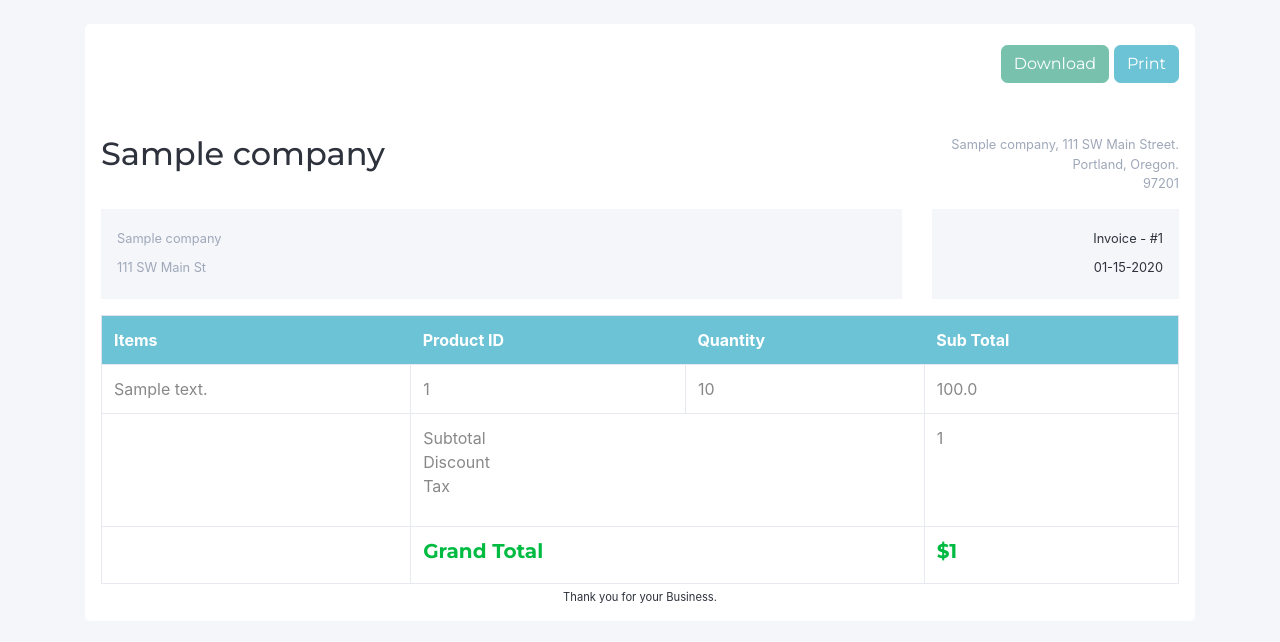
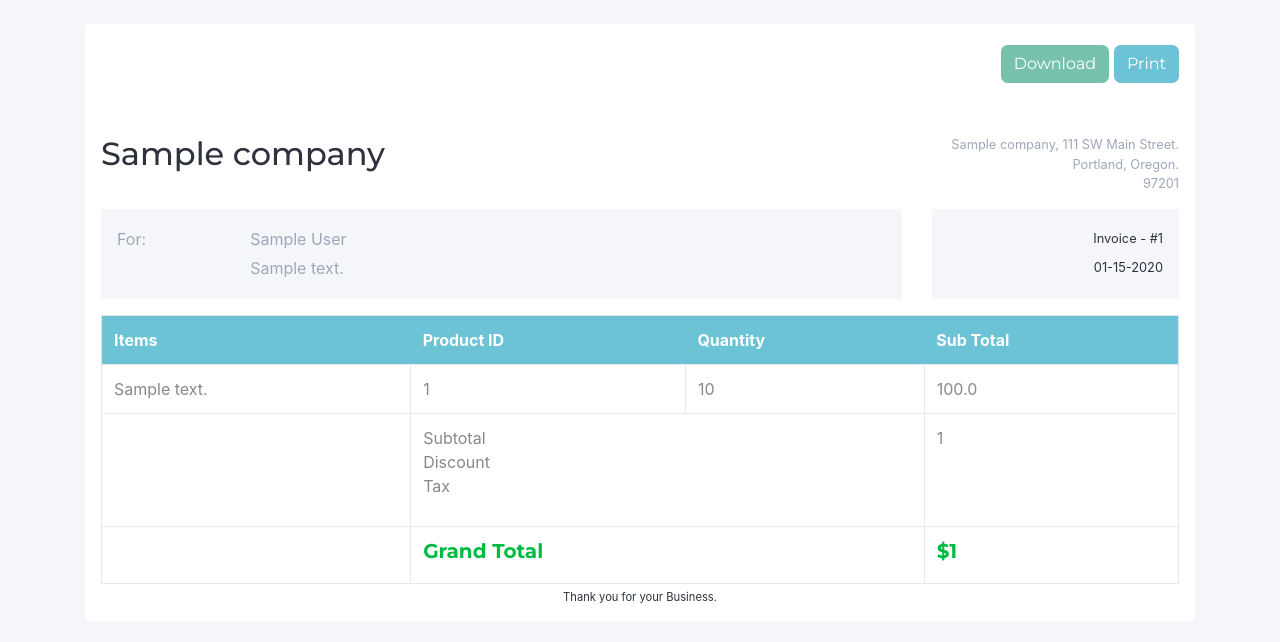
Before and after one commit to coachdaveofficial/invoice-app, a Flask app: template templates/invoices/estimate.html in a window 1280 px wide. Shown: the part 78-720 px from the top of the page. Run offline with Flask 2, Linux system fonts and the light colour scheme; tables that the repository leaves empty hold one stand-in row (values such as "Sample post"); the template is opened without the code that fills it: values that come from a table or form of the project are taken from there, most other values are stand-ins (such as "Sample title", 1, 10 or a date in 2020); some libraries are stand-ins or nearby versions.

Commit message:
add customer info on estimate html

```diff
--- a/app.py
+++ b/app.py
@@ -221,7 +221,10 @@ def add_new_invoice():
     services_and_quantity = json.loads(request.data)['services']
     print(services_and_quantity)
     for service in services_and_quantity:
-        ServiceRequestService.add_service_request(service_id=service['serviceId'], quantity=service['quantity'], invoice_id=estimate.id)
+        ServiceRequestService.add_service_request(
+                                service_id=service['serviceId'],
+                                quantity=service['quantity'],
+                                invoice_id=estimate.id)
     return {'id': estimate.id}
 
 
@@ -230,11 +233,16 @@ def show_estimate_info(estimate_id):
     if not g.user:
         flash("Access unauthorized.", "danger")
         return redirect("/")
-    invoice = InvoiceService.get_invoice_by_id(estimate_id)
-    if invoice.company_id != g.user.employer.company_id:
+    estimate = InvoiceService.get_invoice_by_id(estimate_id)
+    if estimate.company_id != g.user.employer.company_id:
         flash("Access unauthorized.", "danger")
         return redirect("/")
-    company = CompanyService.get_company_by_id(invoice.company_id)
-    service_descriptions = ServiceService.get_services_for_invoice(invoice.id)
+    company = CompanyService.get_company_by_id(estimate.company_id)
+    service_descriptions = ServiceService.get_services_for_invoice(estimate.id)
+    customer = CustomerService.get_customer_by_id(estimate.cust_id)
 
-    return render_template('invoices/estimate.html', estimate=invoice, company=company, services=service_descriptions)
+    return render_template('invoices/estimate.html',
+                            estimate=estimate,
+                            company=company,
+                            services=service_descriptions,
+                            customer=customer)
--- a/services.py
+++ b/services.py
@@ -108,6 +108,10 @@ class CustomerService:
                     .filter_by(company_id=c_id)
                     .all())
         return customers
+
+    @classmethod
+    def get_customer_by_id(self, c_id):
+        return Customer.query.get(c_id)
 
 class ServiceService:
     @classmethod
--- a/static/scripts.js
+++ b/static/scripts.js
@@ -61,6 +61,7 @@ $(document).ready(function() {
         updateEstimateTotalHTML();
 
     } );
+    // the function below removes list items on estimate modal on click
     $(document).on('click', 'button#remove-estimate-item', function() {
         $(this).closest('li').remove();
         updateEstimateTotalHTML();
--- a/templates/invoices/estimate.html
+++ b/templates/invoices/estimate.html
@@ -42,11 +42,16 @@
                                 <!-- Row start -->
                                 <div class="row gutters">
                                     <div class="col-xl-9 col-lg-9 col-md-12 col-sm-12 col-12">
-                                        <div class="invoice-details">
-                                            <address>
-                                                {{company.name}}<br>
-                                                111 SW Main St
-                                            </address>
+                                        <div class="invoice-details text-muted">
+                                            <div class="row">
+                                                <div class="col-2">
+                                                    For:
+                                                </div>
+                                                <div class="col">
+                                                    {{customer.full_name}}<br>
+                                                    {{customer.address}}
+                                                </div>
+                                            </div>
                                         </div>
                                     </div>
                                     <div class="col-xl-3 col-lg-3 col-md-12 col-sm-12 col-12">
```
